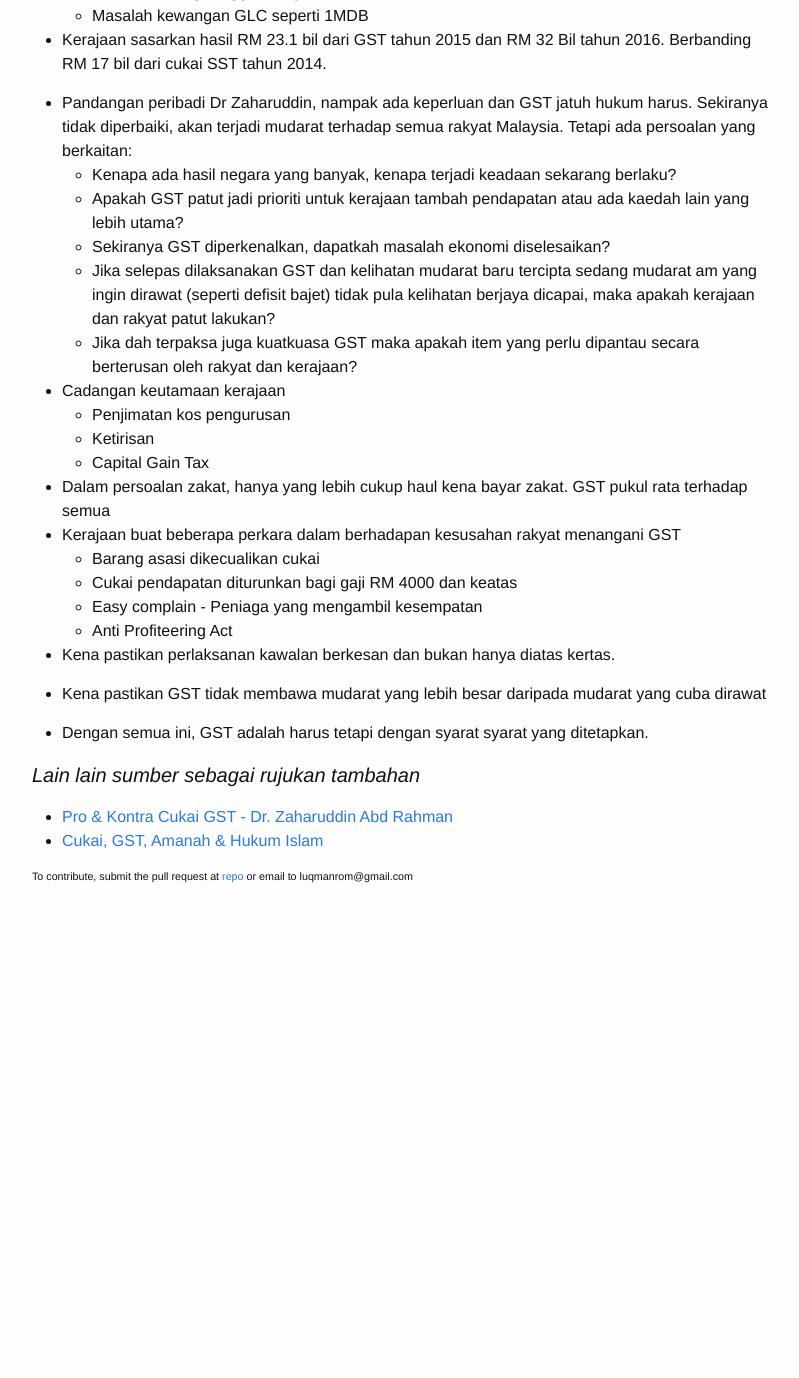
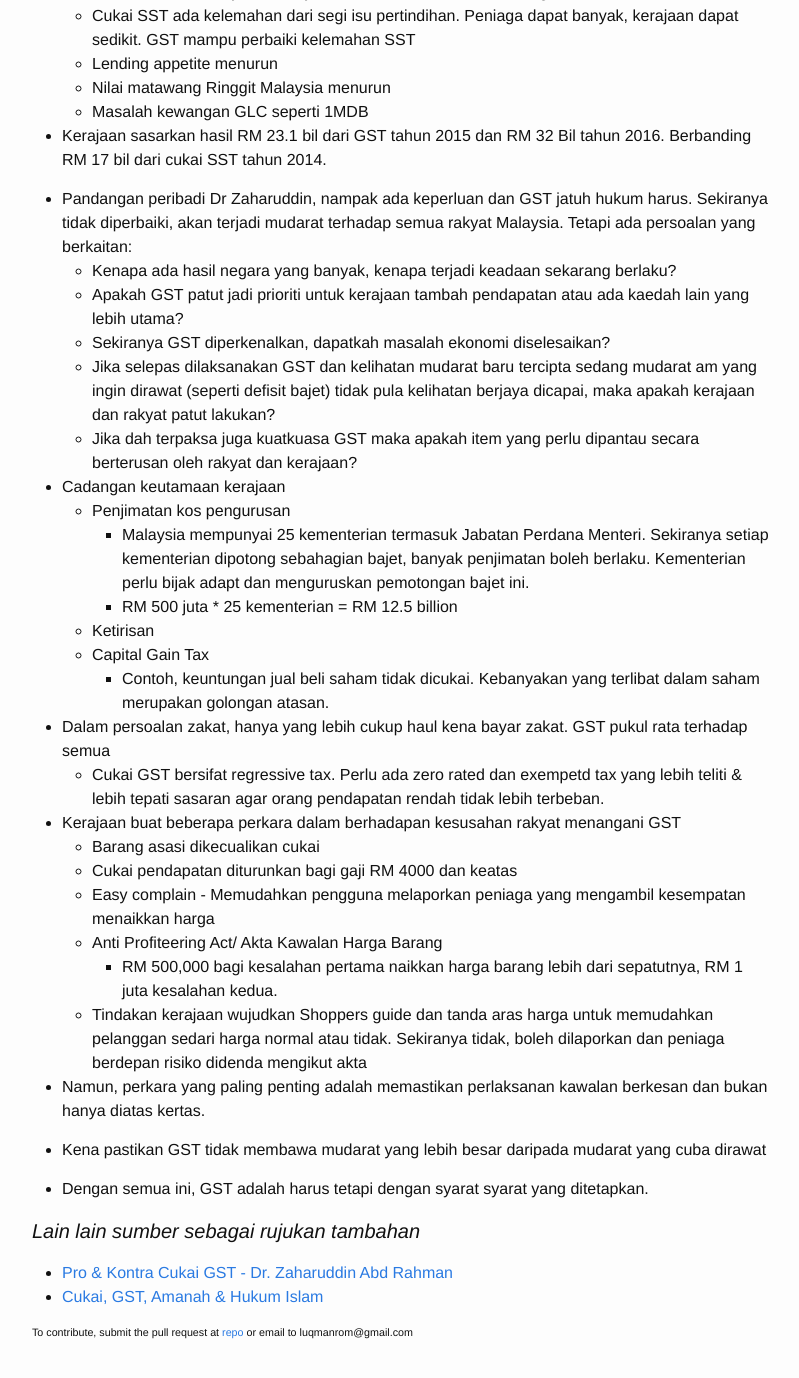
Before and after one commit to luqmanrom/luqmanrom.github.io, a Jekyll site: the page built from _posts/2015-03-12-rumusan-Dr-Zaharuddin.markdown, in a window 1280 px wide and 1400 px high, scrolled down 1872 px. Shown: the top 1378 px of the window, without its empty margins (238-1037 px from the left). Built offline with Jekyll 4.4.1, drawn with Linux system fonts in a browser that asks for light colours; before the commit the page ends 2816 px from its top, so only the background shows below that; some of the changed text lies outside the part shown.

Commit message:
Add more content

```diff
--- a/_posts/2015-03-12-rumusan-Dr-Zaharuddin.markdown
+++ b/_posts/2015-03-12-rumusan-Dr-Zaharuddin.markdown
@@ -43,7 +43,8 @@ Perlukah situasi Malaysia sekarang mengenakan cukai?
 * Tiada persoalan hukum dalam cukai pendapatan sekarang. Cukai pendapatan itu harus kerana mudarat tanpa cukai pendapatan itu banyak. Hampir separuh hasil negara datang daripada cukai. Lebih kurang RM 135 billion.
 
 * Berkenaan GST, perlu lihat ada keperluan berdasarkan sebelum ini. Dalam data semasa, nampak seolah ada keperluan.
-	* Malaysia nampak mempunyai masalah fiskal yang boleh menjejaskan pelaburan asing dalam Malaysia. Menurut Fitch rating, kini taraf A. Sekiranya tidak diperbaiki, boleh jatuh ke BBB
+	* Malaysia nampak mempunyai masalah fiskal yang boleh menjejaskan pelaburan asing dalam Malaysia. Menurut Fitch rating, kini taraf A. Sekiranya tidak diperbaiki, boleh jatuh ke BBB.
+    * Sekiranya rating Malaysia teruk, ia boleh menjejaskan keyakinan pelaburan terhadap pasaran Malaysia. Kesannya akan terkena kepada seluruh rakyat Malaysia terutama sistem kewangan yang kemudiannya merebak kepada rakyat biasa. (Akan disertakan sumber yang diterangkan dengan lebih teliti)
     * Malaysia ada hutang 54% GDP. Kemungkinan sudah sampai 55% GDP dalam keadaan MYR jatuh kebelakangan ini
     * Hutang isi rumah  87% dari GDP
     * Nisbah hutang dan hasil adalah 250&
@@ -66,17 +67,23 @@ Perlukah situasi Malaysia sekarang mengenakan cukai?
 
 * Cadangan keutamaan kerajaan
 	* Penjimatan kos pengurusan
+        * Malaysia mempunyai 25 kementerian termasuk Jabatan Perdana Menteri. Sekiranya setiap kementerian dipotong sebahagian bajet, banyak penjimatan boleh berlaku. Kementerian perlu bijak adapt dan menguruskan pemotongan bajet ini.
+        * RM 500 juta * 25 kementerian = RM 12.5 billion
 	* Ketirisan
     * Capital Gain Tax
+        * Contoh, keuntungan jual beli saham tidak dicukai. Kebanyakan yang terlibat dalam saham merupakan golongan atasan.
 
 * Dalam persoalan zakat, hanya yang lebih cukup haul kena bayar zakat. GST pukul rata terhadap semua
+    * Cukai GST bersifat regressive tax. Perlu ada zero rated dan exempetd tax yang lebih teliti & lebih tepati sasaran agar orang pendapatan rendah tidak lebih terbeban.
 * Kerajaan buat beberapa perkara dalam berhadapan kesusahan rakyat menangani GST
 	* Barang asasi dikecualikan cukai
     * Cukai pendapatan diturunkan bagi gaji RM 4000 dan keatas
-    * Easy complain - Peniaga yang mengambil kesempatan
-    * Anti Profiteering Act
+    * Easy complain - Memudahkan pengguna melaporkan peniaga yang mengambil kesempatan menaikkan harga
+    * Anti Profiteering Act/ Akta Kawalan Harga Barang
+        * RM 500,000 bagi kesalahan pertama naikkan harga barang lebih dari sepatutnya, RM 1 juta kesalahan kedua.
+    *  Tindakan kerajaan wujudkan Shoppers guide dan tanda aras harga untuk memudahkan pelanggan sedari harga normal atau tidak. Sekiranya tidak, boleh dilaporkan dan peniaga berdepan risiko didenda mengikut akta
 
-* Kena pastikan perlaksanan kawalan berkesan dan bukan hanya diatas kertas.
+* Namun, perkara yang paling penting adalah memastikan perlaksanan kawalan berkesan dan bukan hanya diatas kertas.
 
 * Kena pastikan GST tidak membawa mudarat yang lebih besar daripada mudarat yang cuba dirawat
 
```
